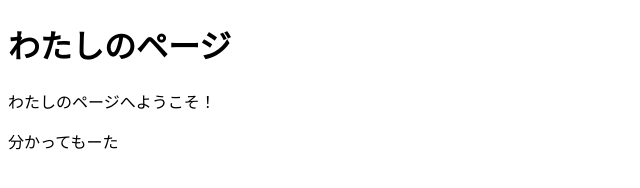
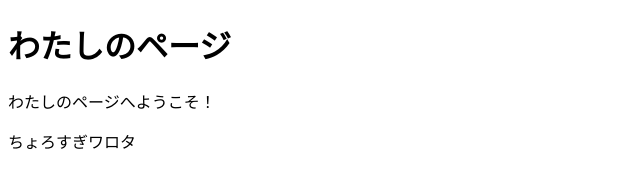
Before and after one commit to KK6152/testsite, a plain HTML site: page index.html in a window 1280 px wide. Shown: the full height of the page, 0-640 px from the left. Drawn offline with Linux system fonts and the light colour scheme.

Commit message:
２回目

```diff
--- a/index.html
+++ b/index.html
@@ -7,7 +7,7 @@
 <h1>わたしのページ</h1>
 <p>わたしのページへようこそ！</p>
 <p>
-    分かってもーた
+    ちょろすぎワロタ
 </p>
 </body>
 </html>
```
